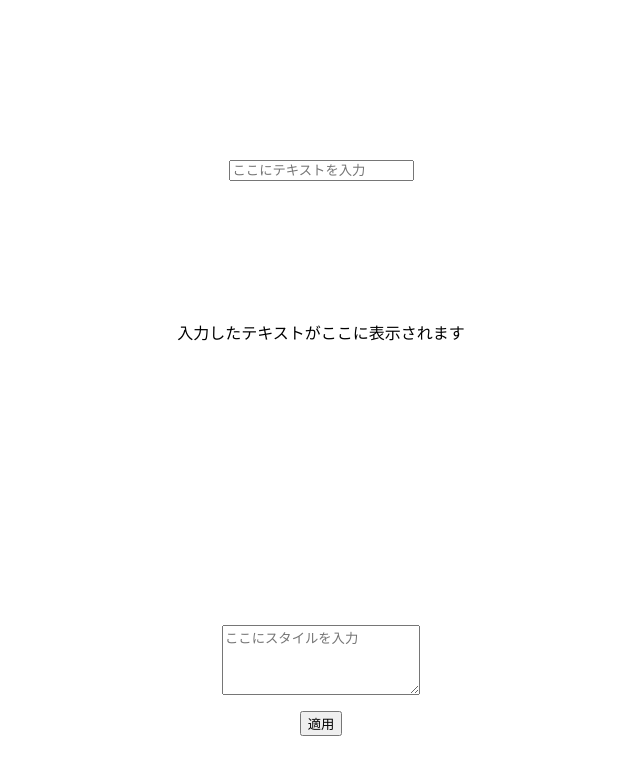
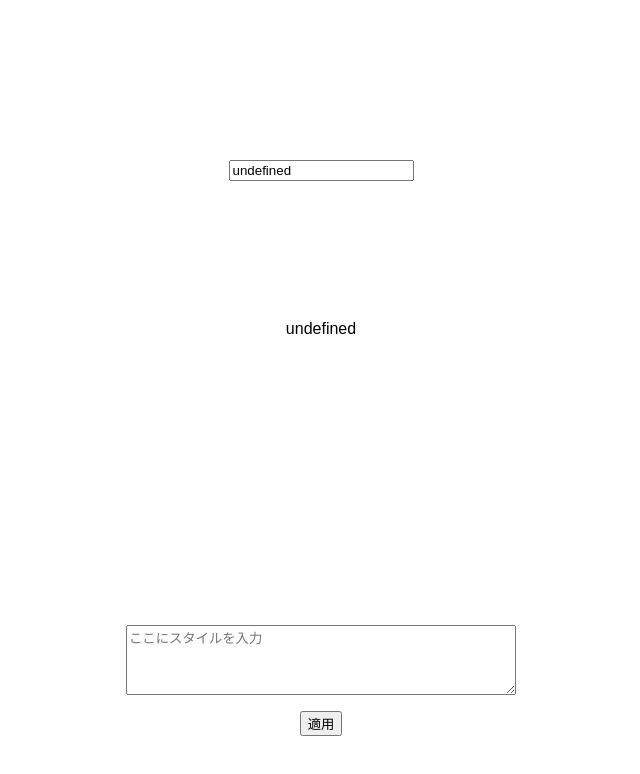
Before and after one commit to SHHsgs/ctv, a plain HTML site: page index.html in a window 1280 px wide. Shown: the whole page, without its empty margins (319-959 px from the left). Drawn offline with Linux system fonts and the light colour scheme.

Commit message:
get text from query

```diff
--- a/resources/css/style.css
+++ b/resources/css/style.css
@@ -29,7 +29,7 @@ main {
     align-items: center;
     position: absolute;
     bottom: 10vh;
-    width: 12rem;
+    width: 24rem;
 }
 
 .customStyle .styleInput {
--- a/resources/scripts/main.js
+++ b/resources/scripts/main.js
@@ -1,5 +1,22 @@
 const textView = document.getElementById("textView")
 const defaultText = "入力したテキストがここに表示されます"
+
+// クエリからデフォルト文字を入力&viewに反映
+setDefaultText()
+
+function setDefaultText() {
+    // クエリストリングからtextパラメータの値を取得
+    let queryText = decodeURI(
+        location.search
+            .split("&")
+            .find(param => param.indexOf("text"))
+            .split("=")[1]
+    )
+    // 入力枠に反映
+    document.getElementById("textInput").value = queryText
+    // この方法ではイベントが発火しないのでviewも手動反映
+    textView.innerText = queryText != "" ? queryText : defaultText
+}
 
 function inputChange() {
     let textInput = document.getElementById("textInput")
```
